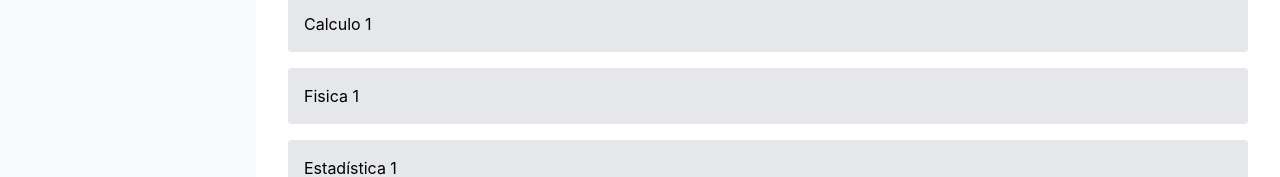
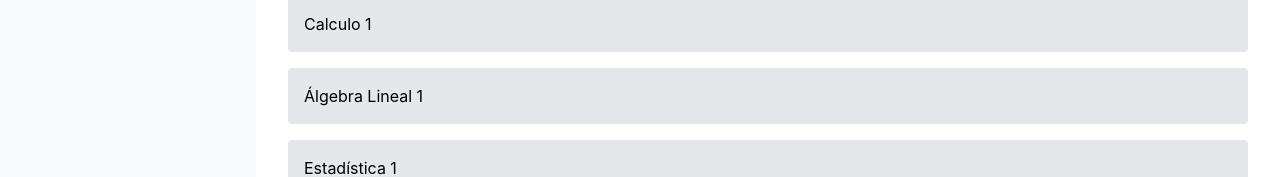
Before and after one commit to alemanuel18/Front-Profesor-Recommendation-System, a React (Vite) app: page / in a window 1280 px wide. Both pictures are taken after a click on the button "Asignarse". Shown: the part 214-391 px from the top of the page. Built offline with nearby package versions, Linux system fonts and the light colour scheme.

Commit message:
Actualizado el nombre del curso 'Fisica 1' a 'Álgebra Lineal 1' en la lista de cursos.

```diff
--- a/src/pages/Materias.jsx
+++ b/src/pages/Materias.jsx
@@ -6,7 +6,7 @@ import { useNavigate } from 'react-router-dom';
 const CourseList = () => {
   const navigate = useNavigate();
 
-  const courses = ['Calculo 1', 'Fisica 1', 'Estadística 1'];
+  const courses = ['Calculo 1', 'Álgebra Lineal 1', 'Estadística 1'];
 
   return (
     <div className="flex">
```
